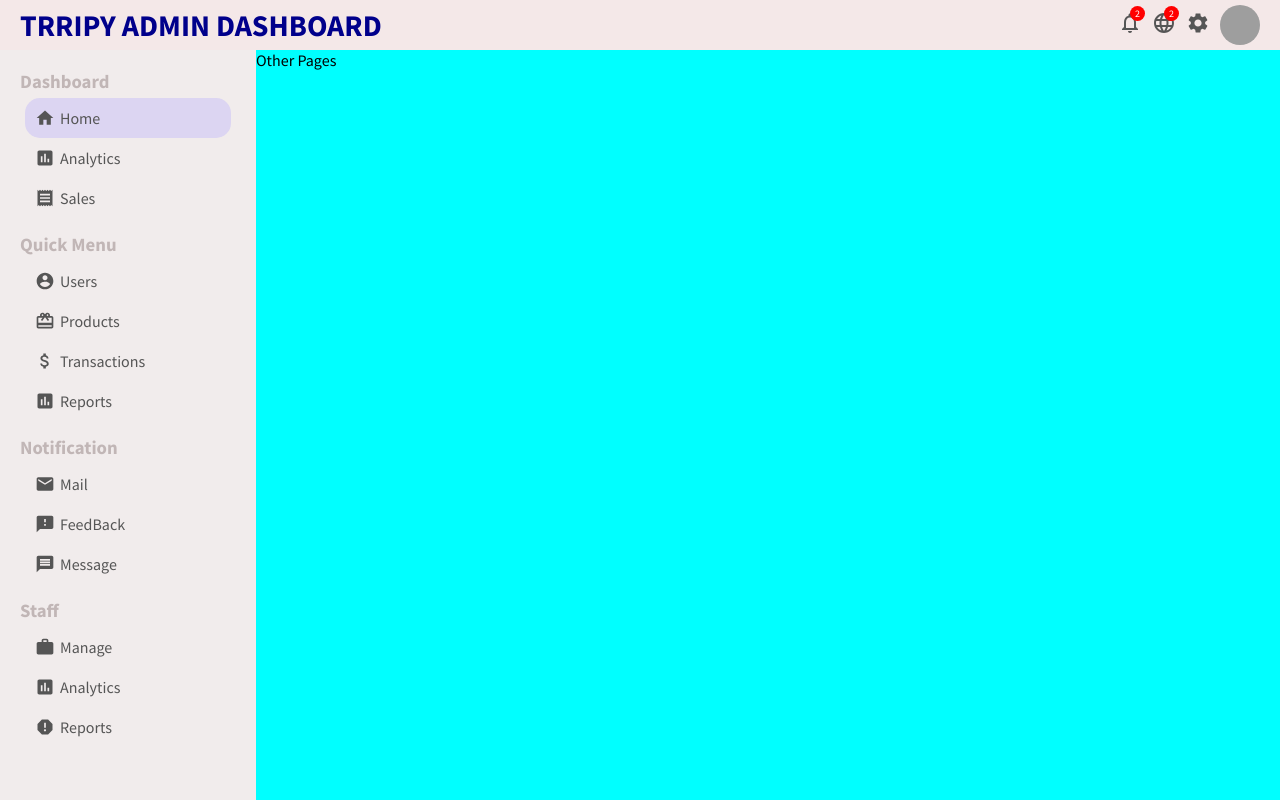
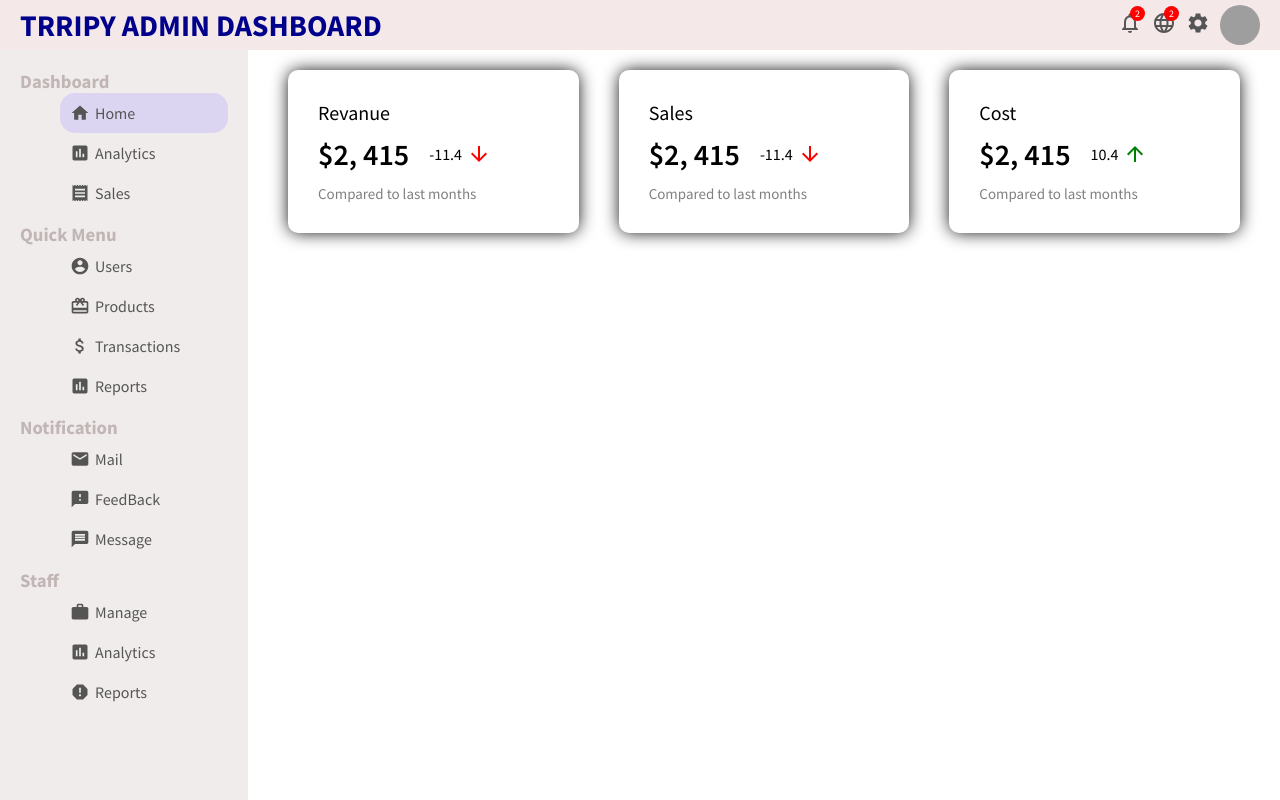
Before and after one commit to mohamedinfath99/admin-dashboard-design, a React (Create React App) app: page / in a window 1280 px wide. Built offline with nearby package versions, Linux system fonts and the light colour scheme; grey boxes are pictures that could not be loaded.

Commit message:
feateur info pages is done

```diff
--- a/src/App.js
+++ b/src/App.js
@@ -1,6 +1,7 @@
 import Sidebar from "./components/sidebar/Sidebar";
 import Topbar from "./components/topbar/Topbar";
 import "./app.css"
+import Home from "./pages/home/Home";
 
 function App() {
   return (
@@ -9,8 +10,7 @@
 
       <div className="container">
         <Sidebar />
-
-        <div className="other">Other Pages</div>
+        <Home />
       </div>
 
     </div>
--- a/src/app.css
+++ b/src/app.css
@@ -2,13 +2,3 @@
 .container{
     display: flex;
 }
-
-.other{
-    flex: 4;
-    background-color: aqua;
-}
-
-.sidebarList{
-    list-style: none;
-    padding: 5px;
-}
--- /dev/null
+++ b/src/components/featuredInfo/FeatureInfo.jsx
@@ -0,0 +1,41 @@
+import React from 'react'
+import "./FeaturedInfo.css"
+import {ArrowDownward, ArrowUpward} from '@material-ui/icons';
+
+export default function featureInfo() {
+  return (
+    <div className="featured">
+
+        <div className="featuredItem">
+            <span className="featuedTitle">Revanue</span>
+
+            <div className="featuredMoneyContainer">
+                <span className="featuredMoney">$2, 415</span>
+                <span className="featuredMoneyRate">-11.4 <ArrowDownward className='iconNegative'/></span>
+            </div>
+            <span className="featureSub">Compared to last months</span>
+        </div>
+
+        <div className="featuredItem">
+            <span className="featuedTitle">Sales</span>
+
+            <div className="featuredMoneyContainer">
+                <span className="featuredMoney">$2, 415</span>
+                <span className="featuredMoneyRate">-11.4 <ArrowDownward className='iconNegative'/></span>
+            </div>
+            <span className="featureSub">Compared to last months</span>
+        </div>
+
+        <div className="featuredItem">
+            <span className="featuedTitle">Cost</span>
+
+            <div className="featuredMoneyContainer">
+                <span className="featuredMoney">$2, 415</span>
+                <span className="featuredMoneyRate">10.4 <ArrowUpward className='iconPositive'/></span>
+            </div>
+            <span className="featureSub">Compared to last months</span>
+        </div>
+
+    </div>
+  )
+}
--- /dev/null
+++ b/src/components/featuredInfo/FeaturedInfo.css
@@ -0,0 +1,52 @@
+.featured {
+    width: 100%;
+    display: flex;
+    justify-content: space-between;
+}
+
+.featuredItem {
+    flex: 1;
+    margin: 0px 20px;
+    padding: 30px;
+    border-radius: 10px;
+    -webkit-box-shadow: 0px 0px 17px -1px #000000;
+    box-shadow: 0px 0px 17px -1px #000000;
+}
+
+.featuedTitle{
+    font-size: 20px;
+}
+
+.featuredMoneyContainer{
+    margin: 10px 0px;
+    display: flex;
+    align-items: center;
+}
+
+.featuredMoney{
+    font-size: 30px;
+    font-weight: 600;
+}
+
+.featuredMoneyRate{
+    display: flex;
+    align-items: center;
+    margin-left: 20px;
+}
+
+.iconNegative{
+    color: red;
+    font-size: 10px;
+    margin-left: 5px;
+}
+
+.iconPositive{
+    color: green;
+    font-size: 14px;
+    margin-left: 5px;
+}
+
+.featureSub{
+    font-size: 15px;
+    color: gray;
+}
--- /dev/null
+++ b/src/pages/home/Home.css
@@ -0,0 +1,5 @@
+
+.home{
+    flex: 4;
+    padding: 20px;
+}
--- /dev/null
+++ b/src/pages/home/Home.jsx
@@ -0,0 +1,11 @@
+import React from 'react'
+import "./Home.css"
+import FeatureInfo from '../../components/featuredInfo/FeatureInfo'
+
+export default function Home() {
+  return (
+    <div className='home'>
+      <FeatureInfo />
+    </div>
+  )
+}
```
